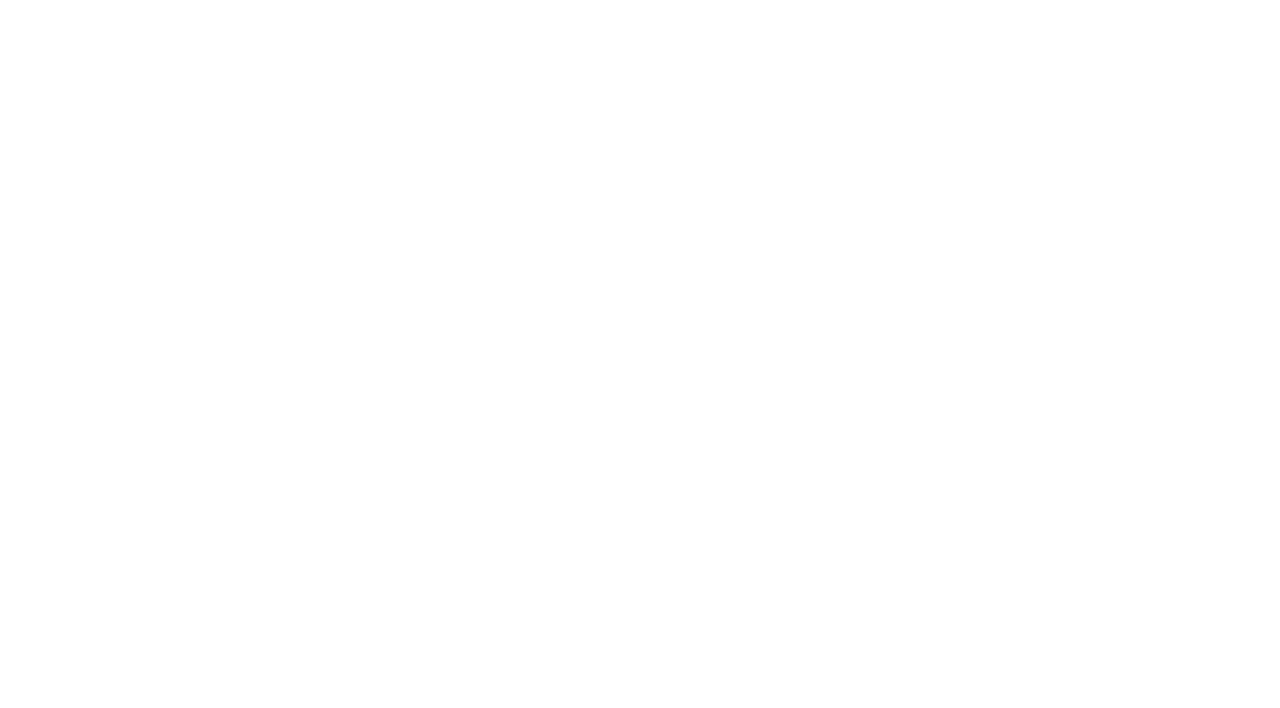
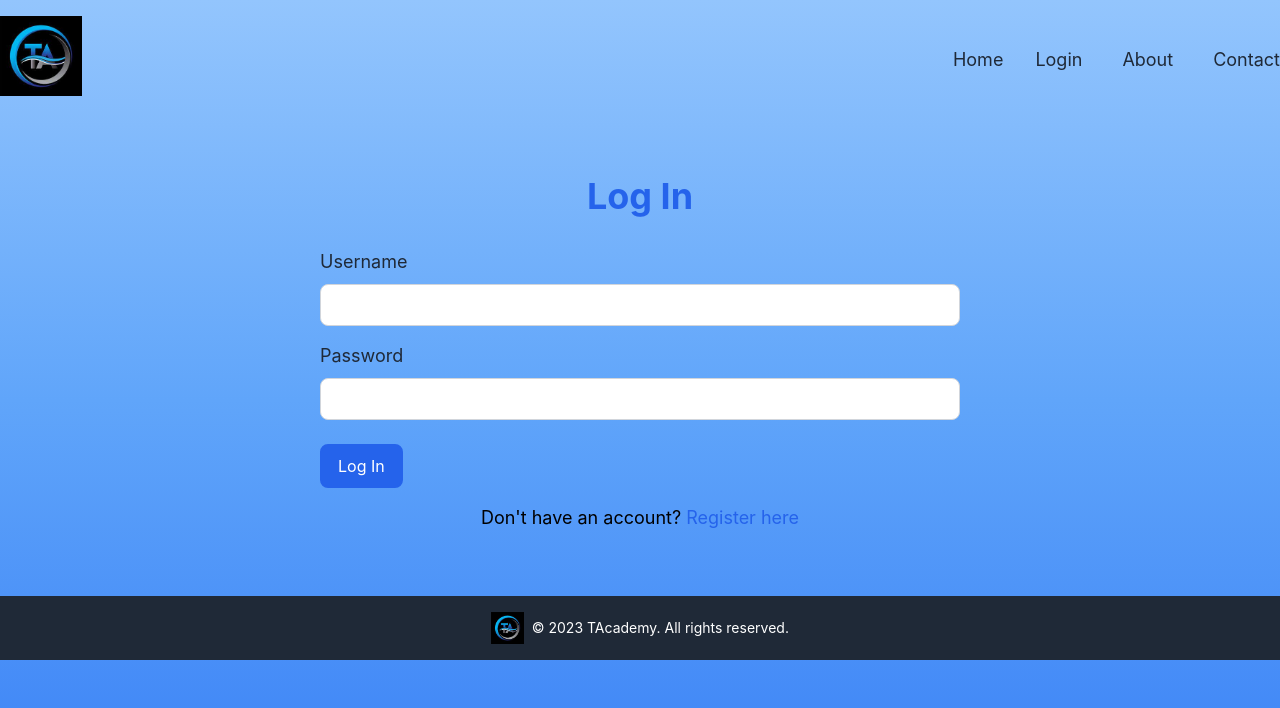
Before and after one commit to AstroPilot2808/TAcademy, a React (Create React App) app: page /login in a window 1280 px wide. Before the commit this address had no page. Shown: the top 708 px of the page. Built offline with nearby package versions, Linux system fonts and the light colour scheme.

Commit message:
login_page

```diff
--- a/src/App.js
+++ b/src/App.js
@@ -3,6 +3,9 @@ import React from 'react'
 import { BrowserRouter as Router, Routes, Route } from 'react-router-dom';
 import LandingPage from './components/LandingPage';
 import DemoGame from './components/DemoGame';
+import Login from './components/Login'
+import Dashboard from './components/Dashboard'
+import Register from './components/Register'
 
 const App = () => {
   return (
@@ -10,6 +13,9 @@ const App = () => {
       <Routes>
         <Route path="/" element={<LandingPage />} />
         <Route path="/demo-game" element={<DemoGame />} />
+        <Route path="/login" element={<Login />} />
+        <Route path="/dashboard" element={<Dashboard />} />
+        <Route path="/register" element={<Register />} />
       </Routes>
     </Router>
   );
--- /dev/null
+++ b/src/components/Dashboard.jsx
@@ -0,0 +1,15 @@
+import React from 'react';
+
+const Dashboard = () => {
+  return (
+    <div>
+      <marquee behavior="scroll" direction="left" scrollamount="15">
+        <h1 style={{ color: 'red', fontWeight: 'bold', fontSize: '2rem' }}>
+          Dashboard In Progress
+        </h1>
+      </marquee>
+    </div>
+  );
+};
+
+export default Dashboard;
--- a/src/components/LandingPage.jsx
+++ b/src/components/LandingPage.jsx
@@ -15,8 +15,12 @@ const LandingPage = () => {
   const navigate = useNavigate();
   const [message, setMessage] = useState('');
 
-  const handleButtonClick = () => {
+  const demoButtonClick = () => {
     navigate('/demo-game');
+  };
+
+  const loginButtonClick = () => {
+    navigate('/login');
   };
 
   const handleSubmit = async (e) => {
@@ -64,6 +68,14 @@ const LandingPage = () => {
                 Home
               </Link>
             </li>
+            <li className="pt-2">
+              <Link
+                onClick={loginButtonClick}
+                className="text-gray-800 cursor-pointer text-lg hover-underline-animation"
+              >
+                Login
+              </Link>
+            </li>
             <li className="pt-2 pl-2">
               <Link
                 to="about"
@@ -97,7 +109,7 @@ const LandingPage = () => {
               students of all levels. With interactive games, we make learning fun for all ages!
             </p>
             <div className="flex justify-center">
-              <button className="bg-blue-600 text-white py-2 px-4 rounded-lg mr-2 hover:bg-white hover:text-blue-600 hover:border-blue-600 border-2 border-blue-600 transition-all duration-300">
+              <button onClick={loginButtonClick} className="bg-blue-600 text-white py-2 px-4 rounded-lg mr-2 hover:bg-white hover:text-blue-600 hover:border-blue-600 border-2 border-blue-600 transition-all duration-300">
                 Login
               </button>
               <button className="bg-blue-600 text-white py-2 px-4 rounded-lg mr-2 hover:bg-white hover:text-blue-600 hover:border-blue-600 border-2 border-blue-600 transition-all duration-300">
@@ -105,7 +117,7 @@ const LandingPage = () => {
               </button>
               <button
                 className="bg-blue-600 text-white py-2 px-4 rounded-lg mr-2 hover:bg-white hover:text-blue-600 hover:border-blue-600 border-2 border-blue-600 transition-all duration-300"
-                onClick={handleButtonClick}
+                onClick={demoButtonClick}
               >
                 Play Our DEMO Game
               </button>
@@ -229,12 +241,12 @@ const LandingPage = () => {
               </p>
               <p className="text-lg">
                 <FontAwesomeIcon icon={faSnapchatGhost} className="mr-2" />
-                @tanishqbansod
+                @tanishqbansod12
               </p>
-              <a href="https://github.com/Tanishq-Bansod" target="_blank" rel="noopener noreferrer">
+              <a href="https://github.com/T1G3RR" target="_blank" rel="noopener noreferrer">
                 <p className="text-lg pt-3">
                   <FontAwesomeIcon icon={faGithub} className="mr-2" />
-                  @Tanishq-Bansod
+                  @T1G3RR
                 </p>
               </a>
             </div>
--- /dev/null
+++ b/src/components/Login.jsx
@@ -0,0 +1,127 @@
+import React from 'react';
+import { Link } from 'react-scroll';
+import { useNavigate } from 'react-router-dom';
+import '../style.css';
+import logoImage from '../images/download.jpg';
+
+const Login = () => {
+  const navigate = useNavigate();
+
+  const handleLogin = () => {
+    // Handle login logic here
+    navigate('/dashboard'); // Redirect to the dashboard page after successful login
+  };
+
+  const loginButtonClick = () => {
+    navigate('/login');
+  };
+
+  const homeClick = () =>{
+    navigate('/')
+  }
+
+  return (
+    <div className="min-h-screen bg-gradient-to-b from-blue-300 via-blue-400 to-blue-500">
+      <header>
+        <nav className="container mx-auto py-4 flex items-center justify-between">
+          <img src={logoImage} alt="Display TAcademy Logo" className="h-20" />
+          <ul className="flex justify-end space-x-8">
+            <li className="pt-2">
+              <Link
+                onClick={homeClick}
+                className="text-gray-800 cursor-pointer text-lg hover-underline-animation"
+                smooth={true}
+                duration={500}
+              >
+                Home
+              </Link>
+            </li>
+            <li className="pt-2">
+              <Link
+                onClick={loginButtonClick}
+                className="text-gray-800 cursor-pointer text-lg hover-underline-animation"
+              >
+                Login
+              </Link>
+            </li>
+            <li className="pt-2 pl-2">
+              <Link
+                onClick={homeClick}
+                className="text-gray-800 cursor-pointer text-lg hover-underline-animation"
+                smooth={true}
+                duration={500}
+              >
+                About
+              </Link>
+            </li>
+            <li className="pt-2 pl-2">
+              <Link
+                onClick={homeClick}
+                className="text-gray-800 cursor-pointer text-lg hover-underline-animation"
+                smooth={true}
+                duration={500}
+              >
+                Contact
+              </Link>
+            </li>
+          </ul>
+        </nav>
+      </header>
+
+      <main className="container mx-auto py-16">
+        <div className="w-1/2 mx-auto">
+          <h1 className="text-4xl font-bold text-blue-600 text-center">Log In</h1>
+          <form className="mt-8">
+            <div className="mb-4">
+              <label htmlFor="username" className="block mb-2 text-lg text-gray-800">
+                Username
+              </label>
+              <input
+                type="text"
+                id="username"
+                className="w-full p-2 border border-gray-300 rounded-lg focus:bg-blue-200 focus:outline-none transition-all duration-300"
+              />
+            </div>
+            <div className="mb-6">
+              <label htmlFor="password" className="block mb-2 text-lg text-gray-800">
+                Password
+              </label>
+              <input
+                type="password"
+                id="password"
+                className="w-full p-2 border border-gray-300 rounded-lg focus:bg-blue-200 focus:outline-none transition-all duration-300"
+              />
+            </div>
+            <button
+              type="button"
+              onClick={handleLogin}
+              className="bg-blue-600 text-white py-2 px-4 rounded-lg mr-2 hover:bg-white hover:text-blue-600 hover:border-blue-600 border-2 border-blue-600 transition-all duration-300"
+            >
+              Log In
+            </button>
+          </form>
+          <p className="text-lg mt-4 text-center">
+            Don't have an account?{' '}
+            <Link
+              to="register"
+              className="text-blue-600 cursor-pointer hover-underline-animation"
+              smooth={true}
+              duration={500}
+            >
+              Register here
+            </Link>
+          </p>
+        </div>
+      </main>
+
+      <footer className="bg-gray-800 text-white text-center pt-4 pb-2 flex flex-col items-center">
+        <div className="flex items-center mb-2">
+          <img src={logoImage} alt="TAcademy Logo" className="h-8 mr-2" />
+          <p className="text-sm">&copy; 2023 TAcademy. All rights reserved.</p>
+        </div>
+      </footer>
+    </div>
+  );
+};
+
+export default Login;
```
Also changed, not shown: src/components/Register.jsx (added).
